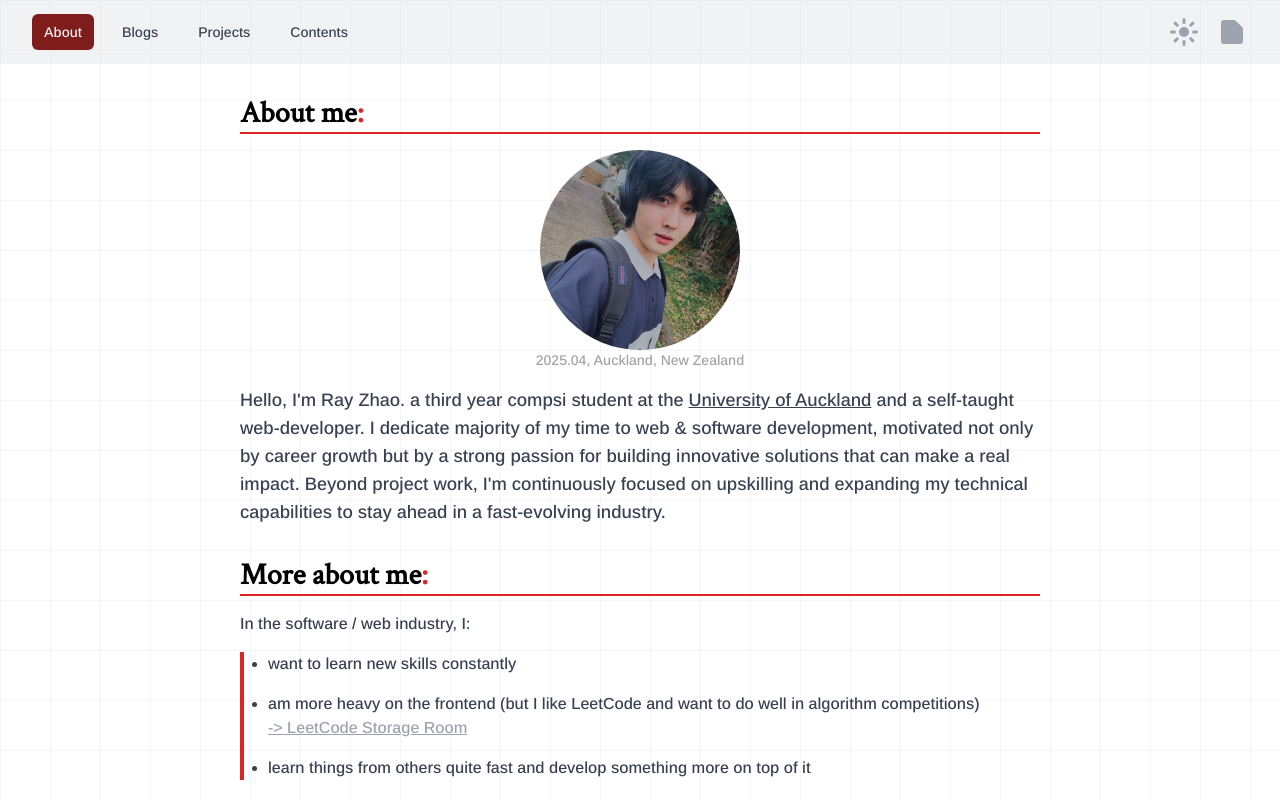
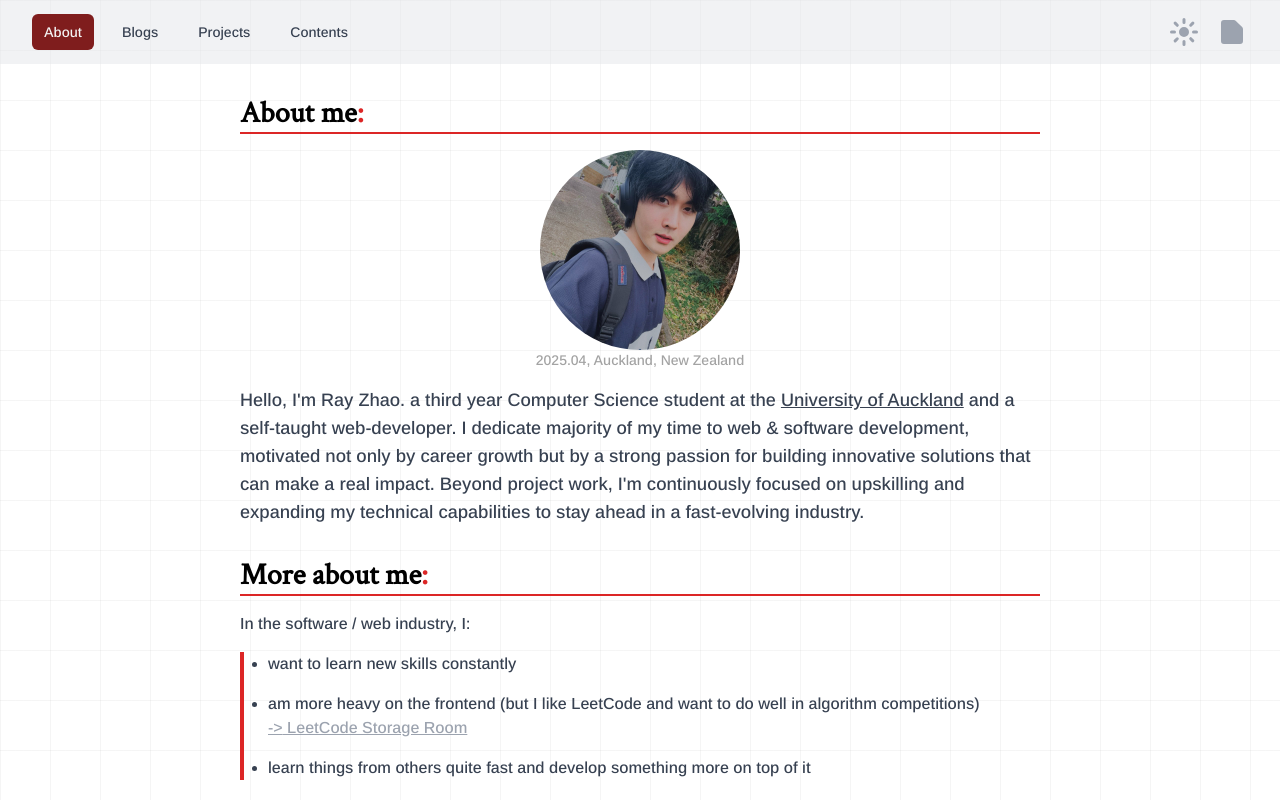
Before and after one commit to zlrkw11/zl-v2, a Next.js app: page / in a window 1280 px wide. Shown: the top 800 px of the page. Built offline with nearby package versions, Linux system fonts and the light colour scheme.

Commit message:
feat: fixed typo

```diff
--- a/app/page.tsx
+++ b/app/page.tsx
@@ -53,7 +53,7 @@ const About = () => {
             <p
               className={`${ArimoFont.className} text-gray-700 dark:text-gray-300 text-lg`}
             >
-              Hello, I'm Ray Zhao. a third year compsi student at the{" "}
+              Hello, I'm Ray Zhao. a third year Computer Science student at the{" "}
               <Link href="https://www.auckland.ac.nz/en.html">
                 <span className="underline hover:text-gray-400">
                   University of Auckland
```
